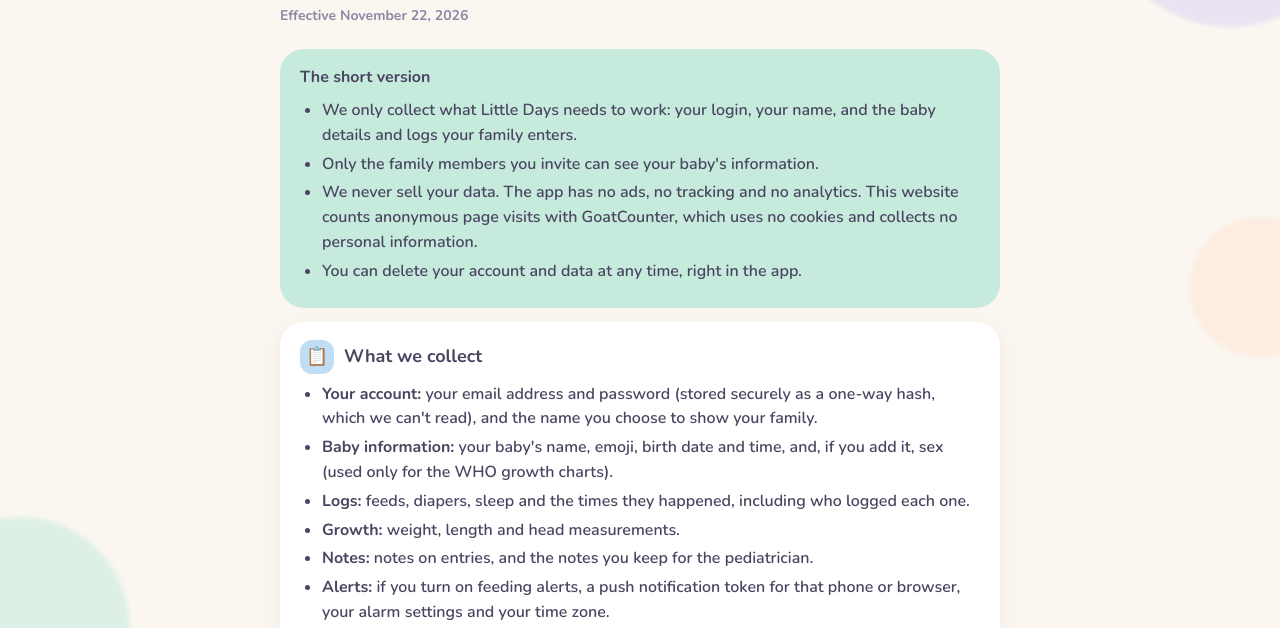
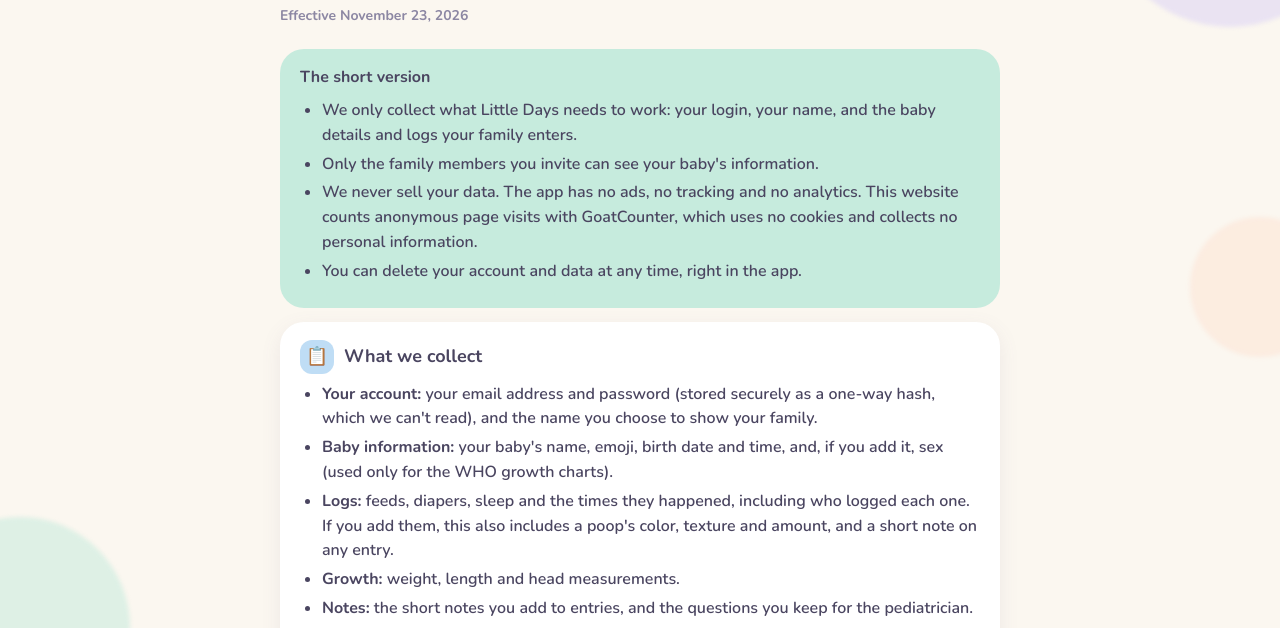
Before and after one commit to jamiejmann/thelittledaysapp, a plain HTML site: page privacy.html in a window 1280 px wide. Shown: the part 143-771 px from the top of the page. Drawn offline with Linux system fonts and the light colour scheme.

Commit message:
Privacy: logs can include optional poop details and short notes on entries

```diff
--- a/privacy.html
+++ b/privacy.html
@@ -43,7 +43,7 @@
   <main id="main" class="policy">
     <header class="page-head">
       <h1>Privacy policy</h1>
-      <p class="eff">Effective November 22, 2026</p>
+      <p class="eff">Effective November 23, 2026</p>
     </header>
 
     <div class="short">The short version
@@ -59,9 +59,9 @@
       <ul>
         <li><b>Your account:</b> your email address and password (stored securely as a one-way hash, which we can't read), and the name you choose to show your family.</li>
         <li><b>Baby information:</b> your baby's name, emoji, birth date and time, and, if you add it, sex (used only for the WHO growth charts).</li>
-        <li><b>Logs:</b> feeds, diapers, sleep and the times they happened, including who logged each one.</li>
+        <li><b>Logs:</b> feeds, diapers, sleep and the times they happened, including who logged each one. If you add them, this also includes a poop's color, texture and amount, and a short note on any entry.</li>
         <li><b>Growth:</b> weight, length and head measurements.</li>
-        <li><b>Notes:</b> notes on entries, and the notes you keep for the pediatrician.</li>
+        <li><b>Notes:</b> the short notes you add to entries, and the questions you keep for the pediatrician.</li>
         <li><b>Alerts:</b> if you turn on feeding alerts, a push notification token for that phone or browser, your alarm settings and your time zone.</li>
       </ul>
       <p>We don't collect your location, contacts, photos, or advertising identifiers.</p>
```
